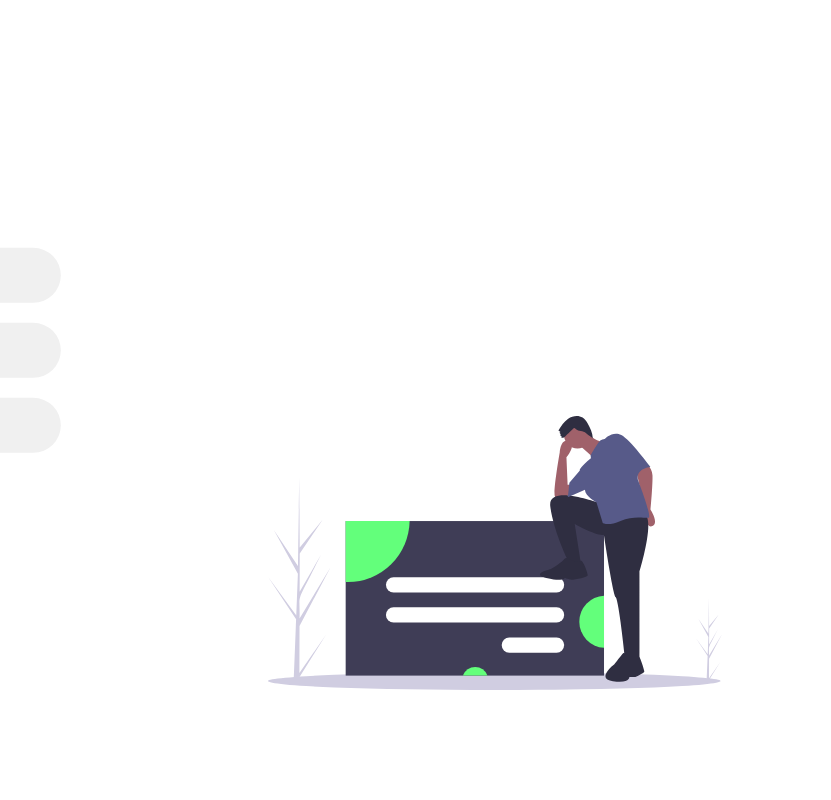
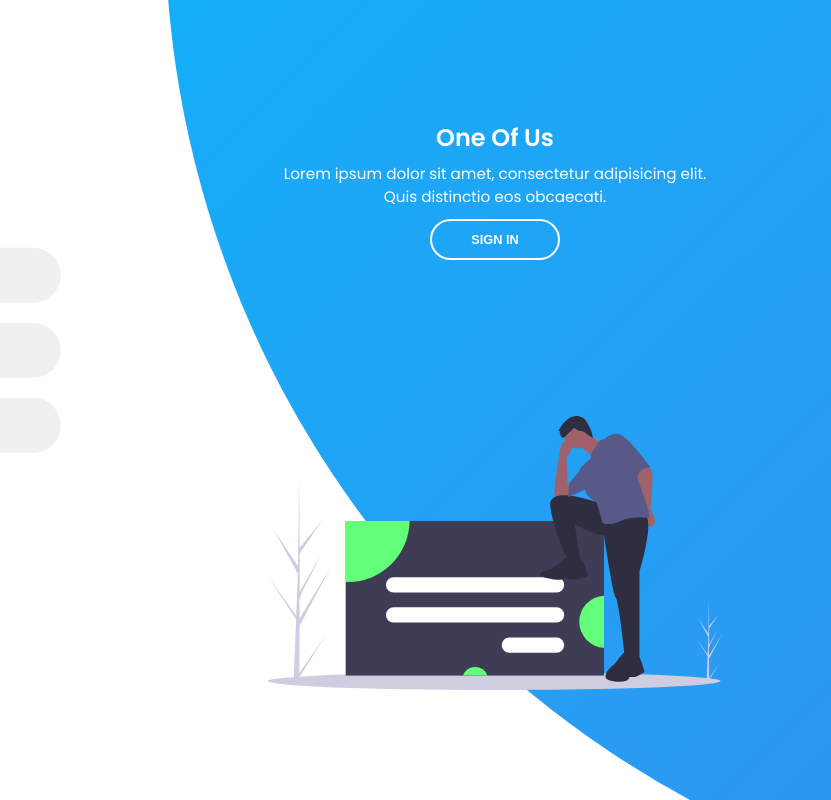
Before and after one commit to thanhchuc26/HTML-CSS-JS, a plain HTML site: page Login Form/html/index.html in a window 1280 px wide. Both pictures are taken after a click on the button "SIGN UP". Shown: the full height of the page, 449-1280 px from the left. Drawn offline with Linux system fonts and the light colour scheme.

Commit message:
Update style.css

```diff
--- a/Login Form/css/style.css
+++ b/Login Form/css/style.css
@@ -225,7 +225,7 @@ form.sign-up-form{
 /* ANIMATION */
 
 .container.sign-up-mode::before{
-    transform: translate(100%, 50%);
+    transform: translate(100%, -50%);
     right: 52%;
 }
 
```
